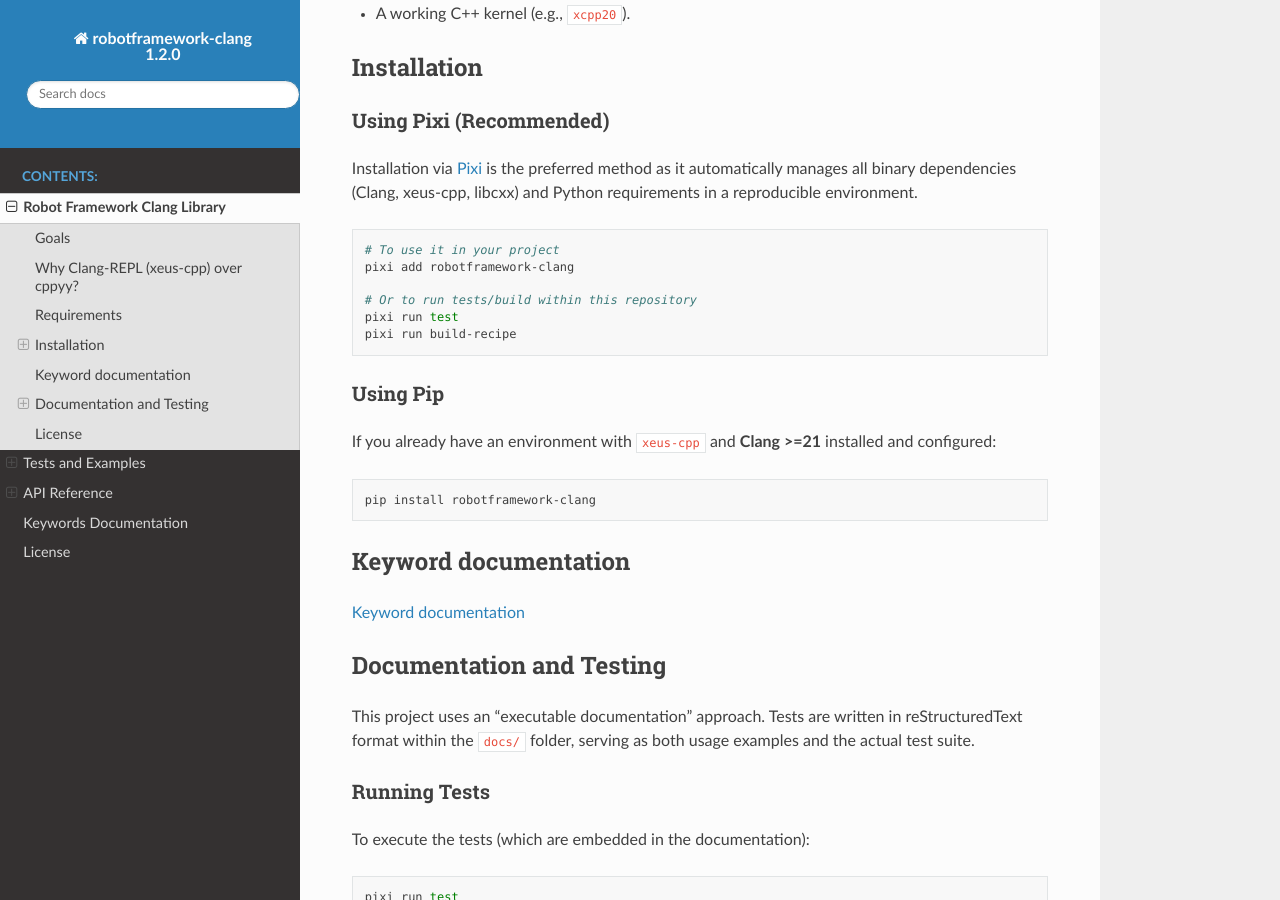
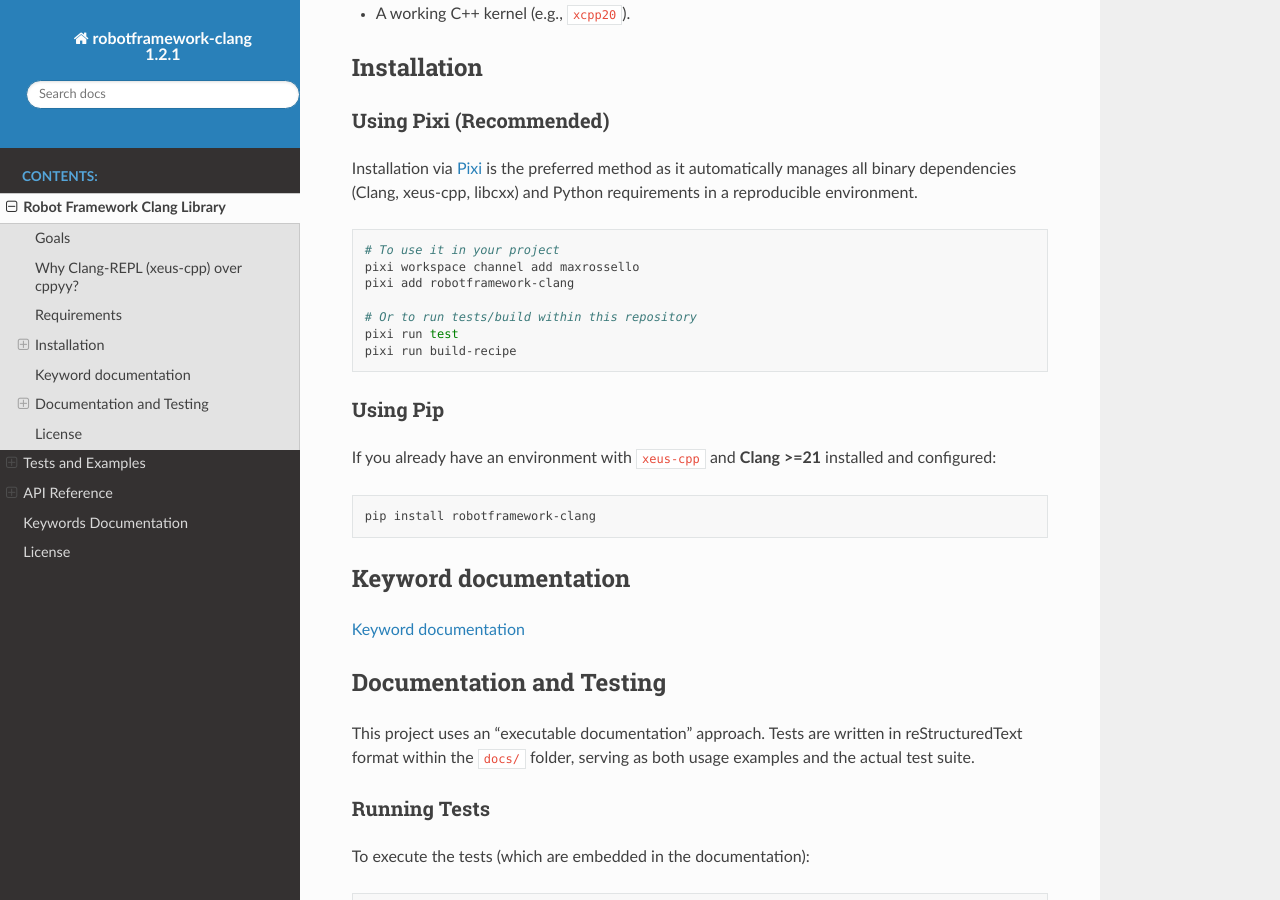
Before and after one commit to maxrossello/robotframework-clang, a Sphinx documentation site: the page built from docs/overview.md, in a window 1280 px wide and 900 px high, scrolled down 1483 px. Built offline with Sphinx 7.4.7 and the Read the Docs theme 3.1.0, drawn with Linux system fonts in a browser that asks for light colours.

Commit message:
Version 1.2.1 - clangxx 23

````diff
--- a/README.md
+++ b/README.md
@@ -51,6 +51,7 @@
 
 ```bash
 # To use it in your project
+pixi workspace channel add maxrossello
 pixi add robotframework-clang
 
 # Or to run tests/build within this repository
--- a/docs/conf.py
+++ b/docs/conf.py
@@ -22,9 +22,9 @@
 copyright = '2025- Massimo Rossello'
 author = 'Massimo Rossello'
 # The full version, including alpha/beta/rc tags
-release = '1.2.0'
+release = '1.2.1'
 
-version = '1.2.0'
+version = '1.2.1'
 root_doc = 'index'
 
 templates_path = ['_templates']
--- a/pyproject.toml
+++ b/pyproject.toml
@@ -4,7 +4,7 @@
 
 [project]
 name = "robotframework-clang"
-version = "1.2.0"
+version = "1.2.1"
 description = "Robot Framework library for Clang-REPL execution via xeus-cpp"
 readme = "README.md"
 authors = [
````
Also changed, not shown: 4 other files.
